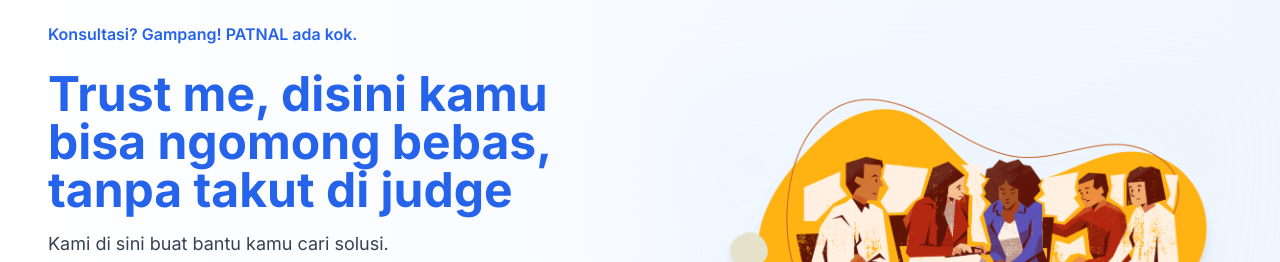
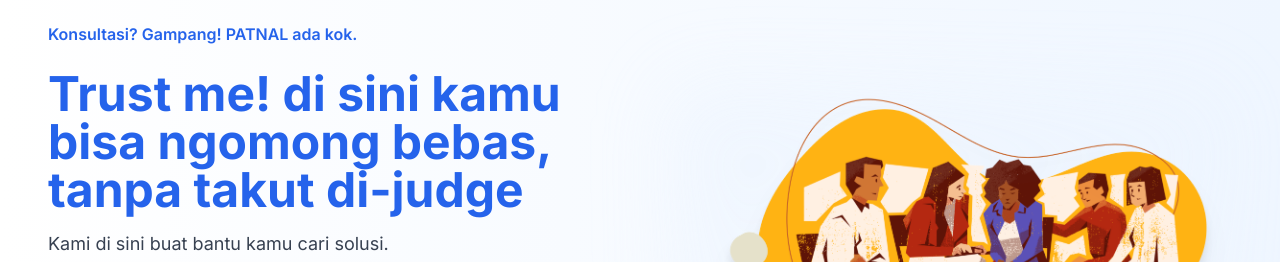
Before and after one commit to rifqimhmd/KLIP, a React (Vite) app in the folder frontend/: page / in a window 1280 px wide. Shown: the part 538-800 px from the top of the page. Built offline with nearby package versions, Linux system fonts and the light colour scheme.

Commit message:
Fix typo and formatting in Produk component

```diff
--- a/frontend/src/components/Produk.jsx
+++ b/frontend/src/components/Produk.jsx
@@ -24,7 +24,7 @@ export default function Produk() {
           </p>
 
           <h2 className="text-3xl md:text-5xl font-bold text-blue-600 leading-snug mt-4 md:mt-6">
-            Trust me, disini kamu bisa ngomong bebas, tanpa takut di judge
+            Trust me! di sini kamu bisa ngomong bebas, tanpa takut di-judge
           </h2>
 
           <p className="text-gray-700 mt-4 mb-10 text-base md:text-lg">
```
